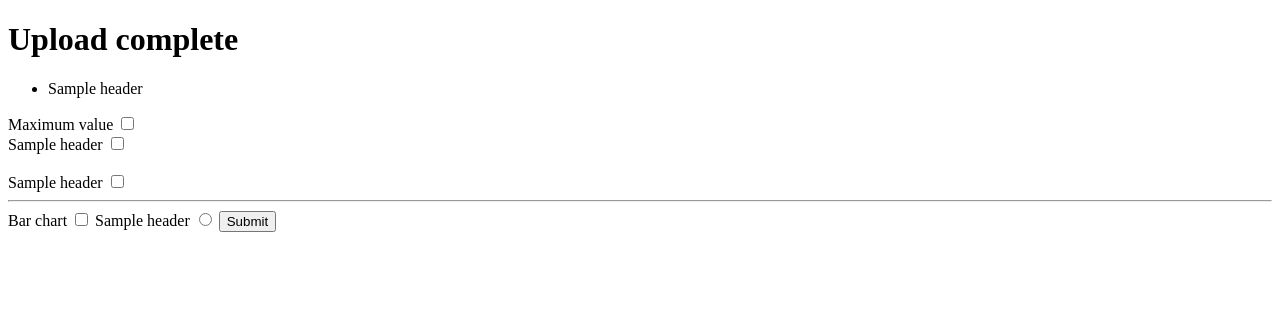
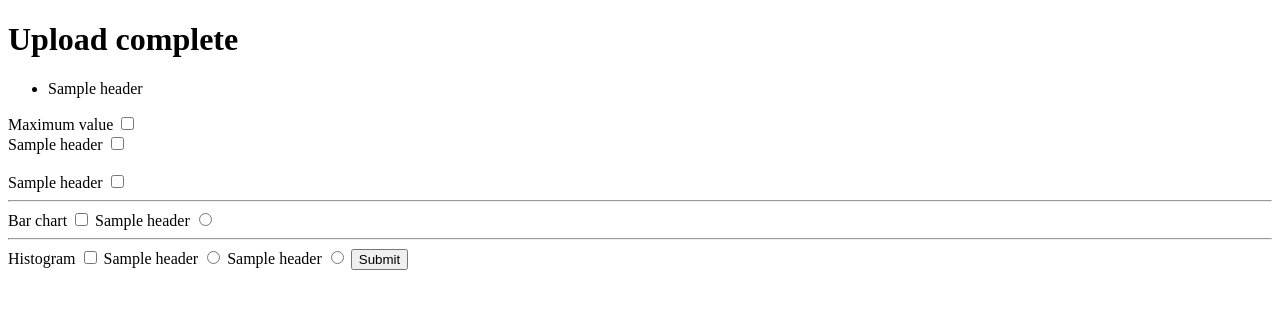
Before and after one commit to CPHB-SOFT-MZ/datatool, a Django app: template datatool/myapp/templates/analyze.html in a window 1280 px wide. Shown: the top 309 px of the page. Run offline with Django 3.2, Linux system fonts and the light colour scheme; tables that the repository leaves empty hold one stand-in row (values such as "Sample post"); the template is opened without the code that fills it: values that come from a table or form of the project are taken from there, most other values are stand-ins (such as "Sample title", 1, 10 or a date in 2020); parts of the project's set-up code (start-up, migrations or seed data) failed here and were passed over.

Commit message:
Added histogram function

```diff
--- a/datatool/myapp/templates/analyze.html
+++ b/datatool/myapp/templates/analyze.html
@@ -33,6 +33,20 @@
     <label>{{ header }}</label>
     <input type="radio" value="{{ header }}" name="{{ functions.bar }}_header">
 {% endfor %}
+
+<hr>
+
+<label>Histogram</label>
+
+<input type="checkbox" value="{{ functions.hist }}" name="functions">
+{% for header in headers %}
+    <label>{{ header }}</label>
+    <input type="radio" value="{{ header }}" name="{{ functions.hist }}_label">
+{% endfor %}
+{% for header in headers %}
+    <label>{{ header }}</label>
+    <input type="radio" value="{{ header }}" name="{{ functions.hist }}_value">
+{% endfor %}
     {{ form.errors }}
     {{ form.non_field_errors }}
 <input type="submit" value="Submit" />
--- a/datatool/myapp/templates/data.html
+++ b/datatool/myapp/templates/data.html
@@ -28,6 +28,9 @@
     <hr>
     {{ results.bar.div | safe}}
     {{ results.bar.script | safe }}
+<hr>
+{{ results.hist.div | safe }}
+{{ results.hist.script | safe }}
 <script src="http://cdn.pydata.org/bokeh/release/bokeh-0.12.5.min.js"></script>
 <script src="http://cdn.pydata.org/bokeh/release/bokeh-widgets-0.12.5.min.js"></script>
 </body>
```
Also changed, not shown: datatool/myapp/analyzetools/tools.py (+10 -1 lines), datatool/myapp/tests.py (+7 -0 lines), datatool/myapp/views.py (+11 -1 lines).
